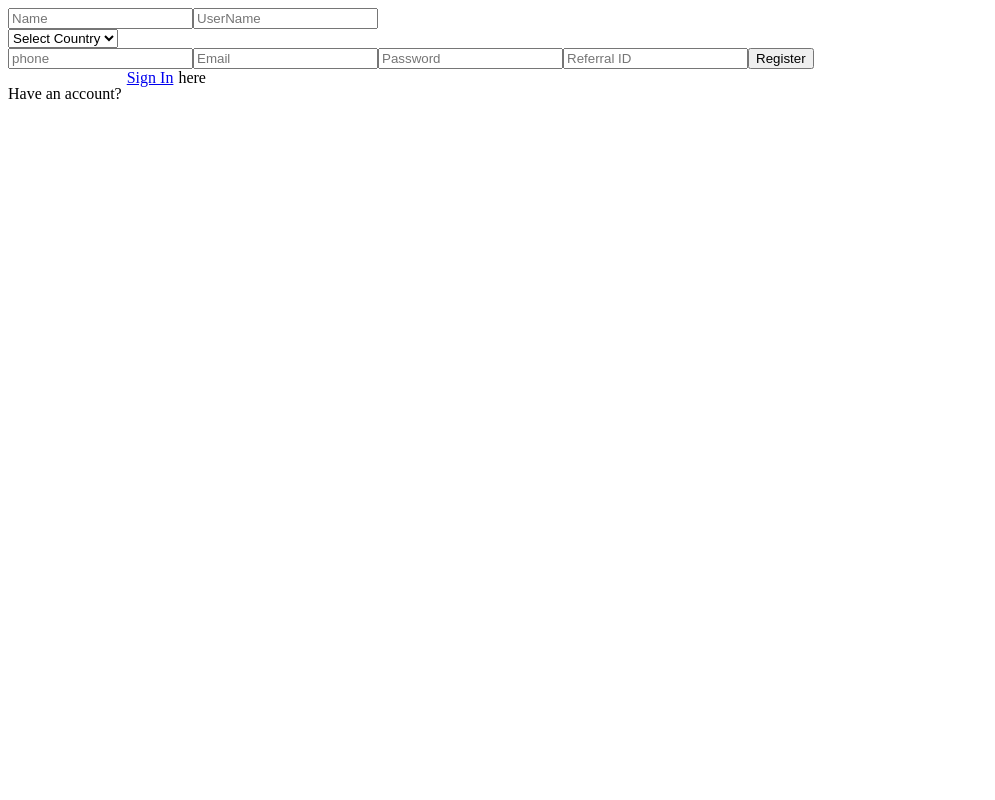
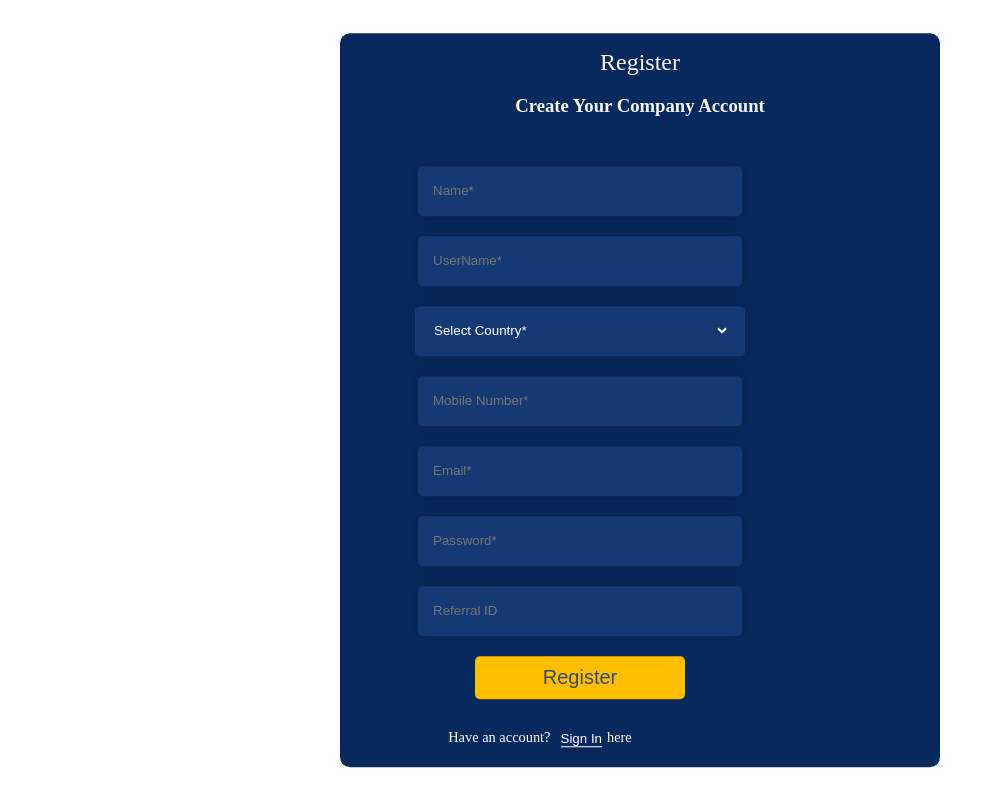
Before and after one commit to Divya70/ultimez-task, a React (Vite) app: page /signup in a window 1280 px wide. Shown: the whole page, without its empty margins (0-995 px from the left). Built offline with nearby package versions, Linux system fonts and the light colour scheme.

Commit message:
fix-style

```diff
--- a/src/App.css
+++ b/src/App.css
@@ -0,0 +1,94 @@
+.signup-container {
+  position: absolute;
+  top: 50%;
+  left: 50%;
+  transform: translate(-50%, -50%);
+  width: 600px;
+  background-color: #08295e;
+  padding-bottom: 20px;
+  border-radius: 10px;
+}
+.form-container {
+  padding: 30px 30px;
+  display: flex;
+  flex-direction: column;
+  gap: 20px;
+  width: 70%;
+  align-items: center;
+  justify-content: center;
+}
+input {
+  width: 70%;
+  border: none;
+  background: #153973;
+  color: #fff;
+  border-radius: 5px;
+  gap: 5px;
+  height: 20px;
+  padding: 15px;
+  box-shadow: 0 0 1em #0003;
+}
+.select-input select {
+  width: 300px;
+  background: #153973;
+  border: none;
+  color: #fff;
+}
+.select-input {
+
+    background: #153973;
+color: #fff;
+border-radius: 5px;
+height: 20px;
+padding: 15px;
+box-shadow: 0 0 1em #0003;
+
+}
+.signup-btn{
+    padding: 10px;
+    font-size: 20px;
+    background-color: #ffbf00;
+    border: none;
+    font-weight: 500;
+    border-radius: 5px;
+    color: #344d67;
+    width: 50%;
+}
+.signup-text{
+   display: flex;
+   align-items: center;
+   justify-content: center;
+   padding: 0 30px;
+   margin-right: 200px;
+}
+.btn{
+    margin-left: 10px;
+    border: transparent;
+    background: inherit;
+    color: #fff;
+    padding: 0;
+    border-bottom: 1px solid;
+}
+span{
+    font-size: .9rem;
+    color: #fff;
+}
+.login-Container{
+    text-align: center;
+    color: #f5f5f5;
+}
+.login-title{
+    font-weight: 300;
+    font-size: 24px;
+}
+.dashboard-container{
+  text-align: center;
+  margin-top: 30px;
+}
+.table-container{
+  display: flex;
+  align-items: center;
+  justify-content: center;
+  gap: 100px;
+
+}
--- a/src/components/Dashboard.jsx
+++ b/src/components/Dashboard.jsx
@@ -1,20 +1,26 @@
 
 const Dashboard = ({ userData }) => {
     return (
-      <div>
+      <div className="dashboard-container">
       <h2>Dashboard</h2>
-      {userData && (
-        <div>
-          <p>Email: {userData.name}</p>
-          <p>UserName: {userData.userName}</p>
-          <p>Country: {userData.country}</p>
-          <p>Number: {userData.number}</p>
-          <p>Email: {userData.email}</p>
-          <p>Password: {userData.password}</p>
-          <p>Referral ID: {userData.referral}</p>
+      <table className="table-container">
 
-        </div>
+        {userData && (
+      <>
+          <th>Email:<tr> {userData.name}</tr></th>
+          <th>UserName:<tr>{userData.userName}</tr> </th>
+          <th>Country:<tr>{userData.country}</tr> </th>
+          <th>Number:<tr> {userData.number}</tr></th>
+          <th>Email:<tr> {userData.email}</tr></th>
+          <th>Password:<tr> {userData.password}</tr></th>
+          <th>Referral ID:<tr>{userData.referral}</tr> </th>
+          </>
+
       )}
+
+
+      </table>
+
     </div>
     )
   }
--- a/src/components/Signin.jsx
+++ b/src/components/Signin.jsx
@@ -17,18 +17,26 @@ const Signin = ({ onSignIn }) => {
   const handleSubmit = (e) => {
     e.preventDefault();
     onSignIn(formData);
-    if(e.target.email.value && e.target.password.value){
-      if(!localStorage.getItem('user')){
-          localStorage.setItem('user',JSON.stringify([{email:e.target.email.value,passeord:e.target.password.value}]))
-
+    if (e.target.email.value && e.target.password.value) {
+      if (!localStorage.getItem("user")) {
+        localStorage.setItem(
+          "user",
+          JSON.stringify([
+            { email: e.target.email.value, passeord: e.target.password.value },
+          ])
+        );
       }
     }
     navigateTo("/dashboard");
   };
   return (
-    <>
-      <form onSubmit={handleSubmit}>
-      <input
+    <div className="signup-container">
+      <div className="login-Container">
+        <h1 className="login-title">Login</h1>
+        <h3>Enter Your Account Login Details</h3>
+      </div>
+      <form onSubmit={handleSubmit} className="form-container">
+        <input
           type="email"
           name="email"
           placeholder="Email"
@@ -45,19 +53,15 @@ const Signin = ({ onSignIn }) => {
           required
         />
 
-
-
-          <button type="submit">Sign In</button>
-
+        <button type="submit" className="signup-btn">Sign In</button>
       </form>
-      <div style={{ display: "flex" }}>
-        <p>Don't you have an account?</p>
+      <div className="signup-text">
+        <span>Don't you have an account?</span>
         <Link to="/signup">
-          <button>SignUp</button>
+          <button className="btn">SignUp</button>
         </Link>
       </div>
-
-    </>
+    </div>
   );
 };
 
--- a/src/components/Signup.jsx
+++ b/src/components/Signup.jsx
@@ -31,12 +31,16 @@ const Signup = ({ onSignUp }) => {
     navigateTo("/");
   };
   return (
-    <>
-      <form onSubmit={handleSubmit}>
+    <div className="signup-container">
+       <div className="login-Container">
+        <h1 className="login-title">Register</h1>
+        <h3>Create Your Company Account</h3>
+      </div>
+      <form onSubmit={handleSubmit} className="form-container">
         <input
           type="text"
           name="name"
-          placeholder="Name"
+          placeholder="Name*"
           value={formData.name}
           onChange={handleChange}
           required
@@ -44,19 +48,20 @@ const Signup = ({ onSignUp }) => {
         <input
           type="text"
           name="userName"
-          placeholder="UserName"
+          placeholder="UserName*"
           value={formData.userName}
           onChange={handleChange}
           required
         />
-        <div>
+        <div className="select-input">
         <select
         id="selectInput"
         name="country"
         value={formData.country}
         onChange={handleChange}
+
       >
-        <option value="">Select Country</option>
+        <option value="">Select Country*</option>
         <option value="INDIA">INDIA</option>
         <option value="USA">USA</option>
         <option value="JAPAN">JAPAN</option>
@@ -67,7 +72,7 @@ const Signup = ({ onSignUp }) => {
         <input
           type="number"
           name="number"
-          placeholder="phone"
+          placeholder="Mobile Number*"
           value={formData.number}
           onChange={handleChange}
           required
@@ -75,7 +80,7 @@ const Signup = ({ onSignUp }) => {
         <input
           type="email"
           name="email"
-          placeholder="Email"
+          placeholder="Email*"
           value={formData.email}
           onChange={handleChange}
           required
@@ -83,7 +88,7 @@ const Signup = ({ onSignUp }) => {
         <input
           type="password"
           name="password"
-          placeholder="Password"
+          placeholder="Password*"
           value={formData.password}
           onChange={handleChange}
           required
@@ -96,14 +101,14 @@ const Signup = ({ onSignUp }) => {
           onChange={handleChange}
         />
 
-        <button type="submit">Register</button>
+        <button type="submit" className="signup-btn">Register</button>
       </form>
-      <div style={{display:"flex", gap:"5px", textAlign:"center"}}>
-        <p>Have an account?</p>
-        <Link to="/">Sign In</Link>
-        <span>here</span>
+      <div className="signup-text">
+        <span className="account-text">Have an account?</span>
+        <Link to="/"><button className="btn">Sign In</button></Link>
+        <span style={{marginLeft:"5px"}}>here</span>
       </div>
-    </>
+    </div>
   );
 };
 
--- a/src/index.css
+++ b/src/index.css
@@ -0,0 +1,45 @@
+:root{
+    --bs-blue: #0d6efd;
+    --bs-indigo: #6610f2;
+    --bs-purple: #6f42c1;
+    --bs-pink: #d63384;
+    --bs-red: #dc3545;
+    --bs-orange: #fd7e14;
+    --bs-yellow: #ffc107;
+    --bs-green: #198754;
+    --bs-teal: #20c997;
+    --bs-cyan: #0dcaf0;
+    --bs-black: #000;
+    --bs-white: #fff;
+    --bs-gray: #6c757d;
+    --bs-gray-dark: #343a40;
+    --bs-gray-100: #f8f9fa;
+    --bs-gray-200: #e9ecef;
+    --bs-gray-300: #dee2e6;
+    --bs-gray-400: #ced4da;
+    --bs-gray-500: #adb5bd;
+    --bs-gray-600: #6c757d;
+    --bs-gray-700: #495057;
+    --bs-gray-800: #343a40;
+    --bs-gray-900: #212529;
+    --bs-primary: #0d6efd;
+    --bs-secondary: #6c757d;
+    --bs-success: #198754;
+    --bs-info: #0dcaf0;
+    --bs-warning: #ffc107;
+    --bs-danger: #dc3545;
+    --bs-light: #f8f9fa;
+    --bs-dark: #212529;
+    --bs-primary-rgb: 13, 110, 253;
+    --bs-secondary-rgb: 108, 117, 125;
+    --bs-success-rgb: 25, 135, 84;
+    --bs-info-rgb: 13, 202, 240;
+    --bs-warning-rgb: 255, 193, 7;
+    --bs-danger-rgb: 220, 53, 69;
+    --bs-light-rgb: 248, 249, 250;
+    --bs-dark-rgb: 33, 37, 41;
+    --bs-white-rgb: 255, 255, 255;
+    --bs-black-rgb: 0, 0, 0;
+    --bs-body-color-rgb: 33, 37, 41;
+    --bs-body-bg-rgb: 255, 255, 255;
+}
```
